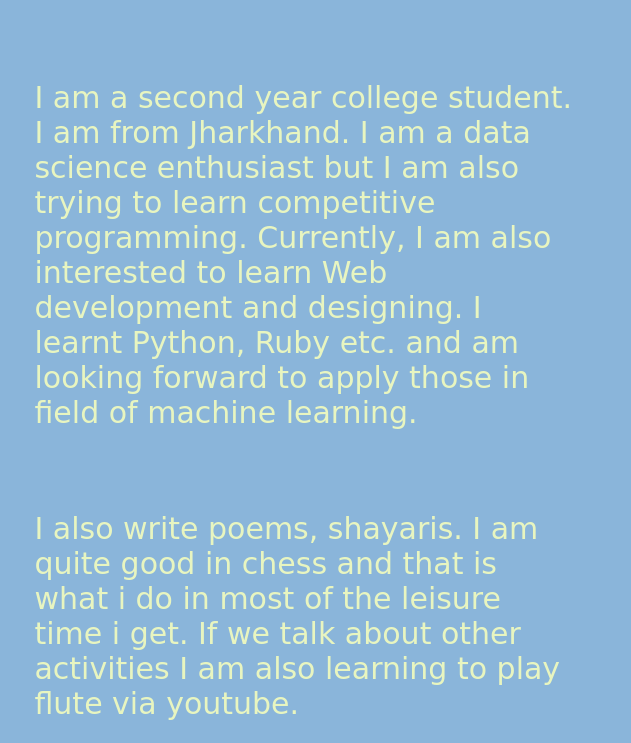
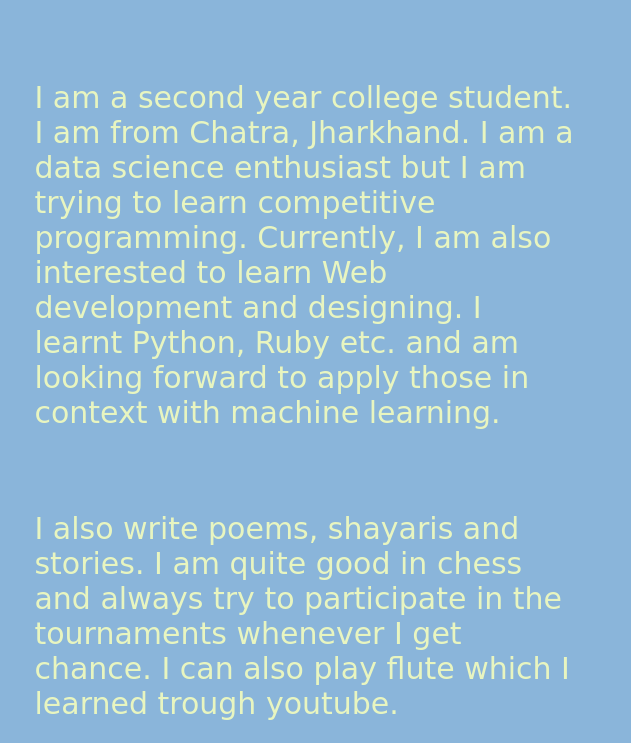
Before and after one commit to Sudhanshu480/sudhanshu480.github.io, a plain HTML site: page index.html in a window 1280 px wide. Shown: the part 800-1543 px from the top of the page, 649-1280 px from the left. Drawn offline with Linux system fonts and the light colour scheme; a web font is replaced by a local one.

Commit message:
Add files via upload

```diff
--- a/index.html
+++ b/index.html
@@ -58,14 +58,14 @@
         <div class="photo2"><img src="photos/Coder.jpg" alt="About me"></div>
         <div class="content">
             <span class="para">
-                I am a second year college student. I am from Jharkhand. I am a data science enthusiast but I am also trying to learn
-                competitive programming. Currently, I am also interested to learn Web development and designing. I learnt Python,
-                Ruby etc. and am looking forward to apply those in field of machine learning.
+                I am a second year college student. I am from Chatra, Jharkhand. I am a data science enthusiast but I am trying to
+                learn competitive programming. Currently, I am also interested to learn Web development and designing. I learnt
+                Python, Ruby etc. and am looking forward to apply those in context with machine learning.
             </span>
             <br>
             <span class="para">
-                I also write poems, shayaris. I am quite good in chess and that is what i do in most of the leisure time i get.
-                If we talk about other activities I am also learning to play flute via youtube.
+                I also write poems, shayaris and stories. I am quite good in chess and always try to participate in the tournaments
+                whenever I get chance. I can also play flute which I learned trough youtube.
             </span>
         </div>
     </div>
@@ -110,7 +110,7 @@
     <div class="contacts" id="Contacts">
         <h1>Contacts</h1>
         <p class="text">
-            Feel free to connect. Let's collaborate if you have any project idea and build something together.
+            Feel free to connect. Let's collaborate if you have any project idea and build something extraordinary together.
         </p>
         <p class="text">
             This page was built by Sudhanshu Kumar in IEEE Lead 3.0
```
